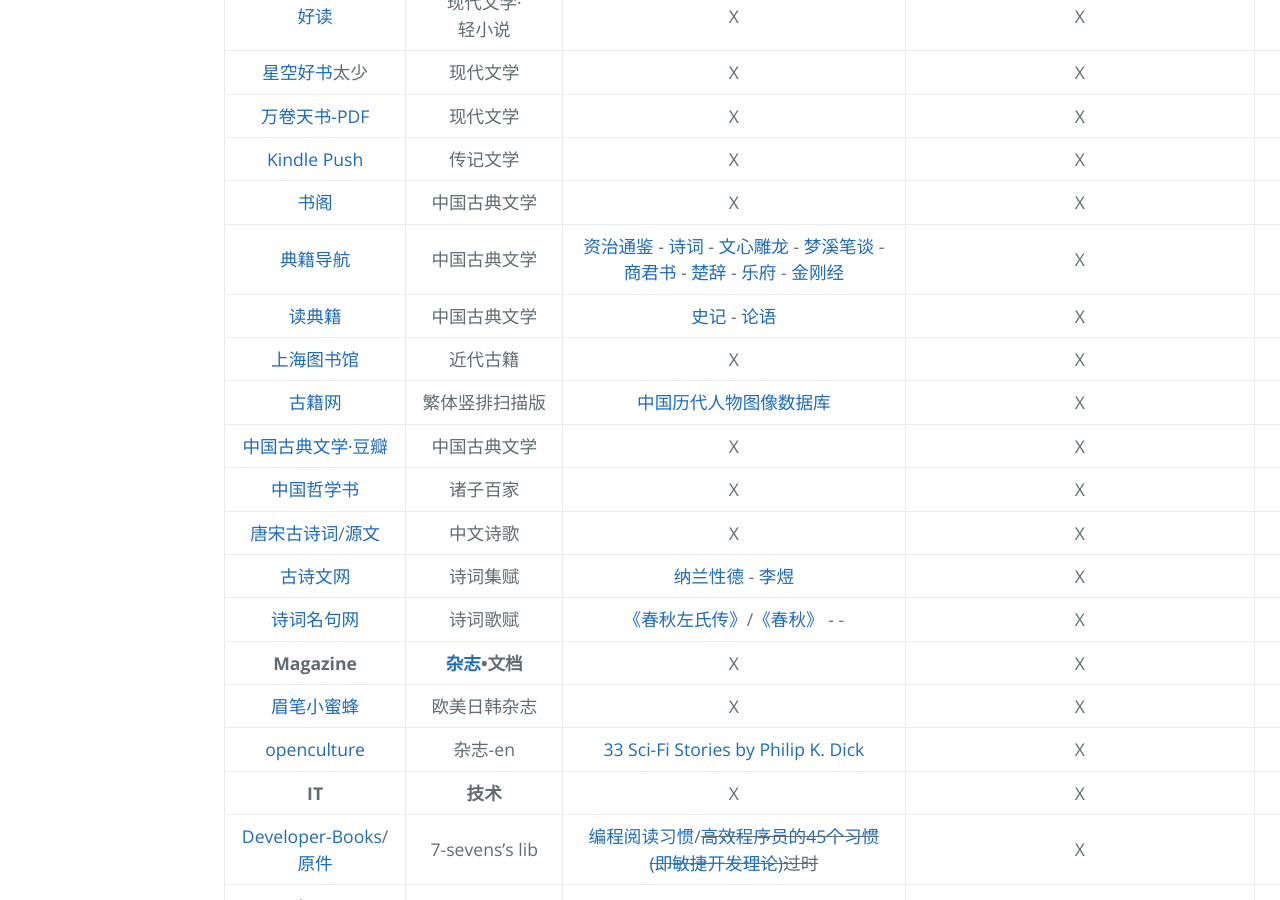
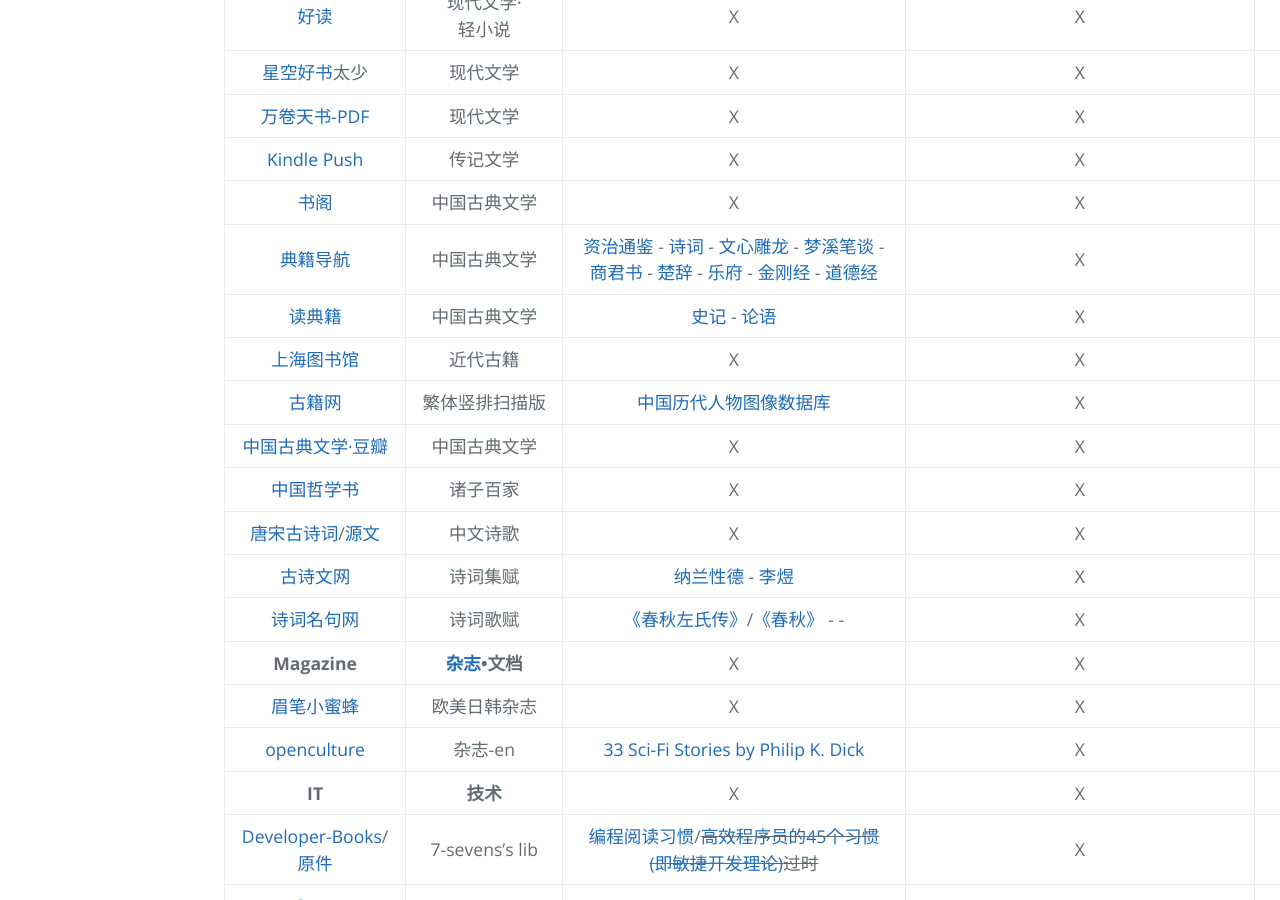
Before and after one commit to AmbroseRen/test, a Jekyll site: the page built from Library/BookSearch.md, in a window 1280 px wide and 900 px high, scrolled down 1693 px. Built offline with Jekyll 4.4.1, drawn with Linux system fonts in a browser that asks for light colours; our own code applies the rules of GitHub Pages for plain Markdown files; the repository's description, which GitHub fills in, is left out.

Commit message:
Update BookSearch.md

```diff
--- a/Library/BookSearch.md
+++ b/Library/BookSearch.md
@@ -44,7 +44,7 @@
 | [万卷天书-PDF](https://jrjpc.com/) | 现代文学 | X | X | X |
 | [Kindle Push](https://book.einverne.info/) | 传记文学 | X | X | X |
 | [书阁](https://new.shuge.org/collections/) | 中国古典文学 | X | X | X |
-| [典籍导航](https://www.2345daohang.com/) | 中国古典文学 | [资治通鉴](https://www.2345daohang.com/dianji/63279/) - [诗词](https://www.2345daohang.com/shici/list.htm) - [文心雕龙](https://www.2345daohang.com/dianji/63314/) - [梦溪笔谈](https://www.2345daohang.com/dianji/63285/) - [商君书](https://www.2345daohang.com/dianji/63313/) - [楚辞](https://www.2345daohang.com/shici/list_1_t_918.htm) - [乐府](https://www.2345daohang.com/shici/list_1_t_469.htm) - [金刚经](https://www.2345daohang.com/dianji/63334/) | X | X |
+| [典籍导航](https://www.2345daohang.com/) | 中国古典文学 | [资治通鉴](https://www.2345daohang.com/dianji/63279/) - [诗词](https://www.2345daohang.com/shici/list.htm) - [文心雕龙](https://www.2345daohang.com/dianji/63314/) - [梦溪笔谈](https://www.2345daohang.com/dianji/63285/) - [商君书](https://www.2345daohang.com/dianji/63313/) - [楚辞](https://www.2345daohang.com/shici/list_1_t_918.htm) - [乐府](https://www.2345daohang.com/shici/list_1_t_469.htm) - [金刚经](https://www.2345daohang.com/dianji/63334/) - [道德经](http://www.505dh.com/dianji/63299/) | X | X |
 | [读典籍](https://web.dudianji.com/#/book-index) | 中国古典文学 | [史记](https://web.dudianji.com/#/book/shiji) - [论语](https://web.dudianji.com/#/book/lunyu) | X | X |
 | [上海图书馆](http://wrd2016.library.sh.cn/) | 近代古籍 | X | X | X |
 | [古籍网](http://www.bookinlife.net/) | 繁体竖排扫描版 | [中国历代人物图像数据库](http://diglweb.zjlib.cn:8081/zjtsg/mingren/index.htm) | X | X |
```
